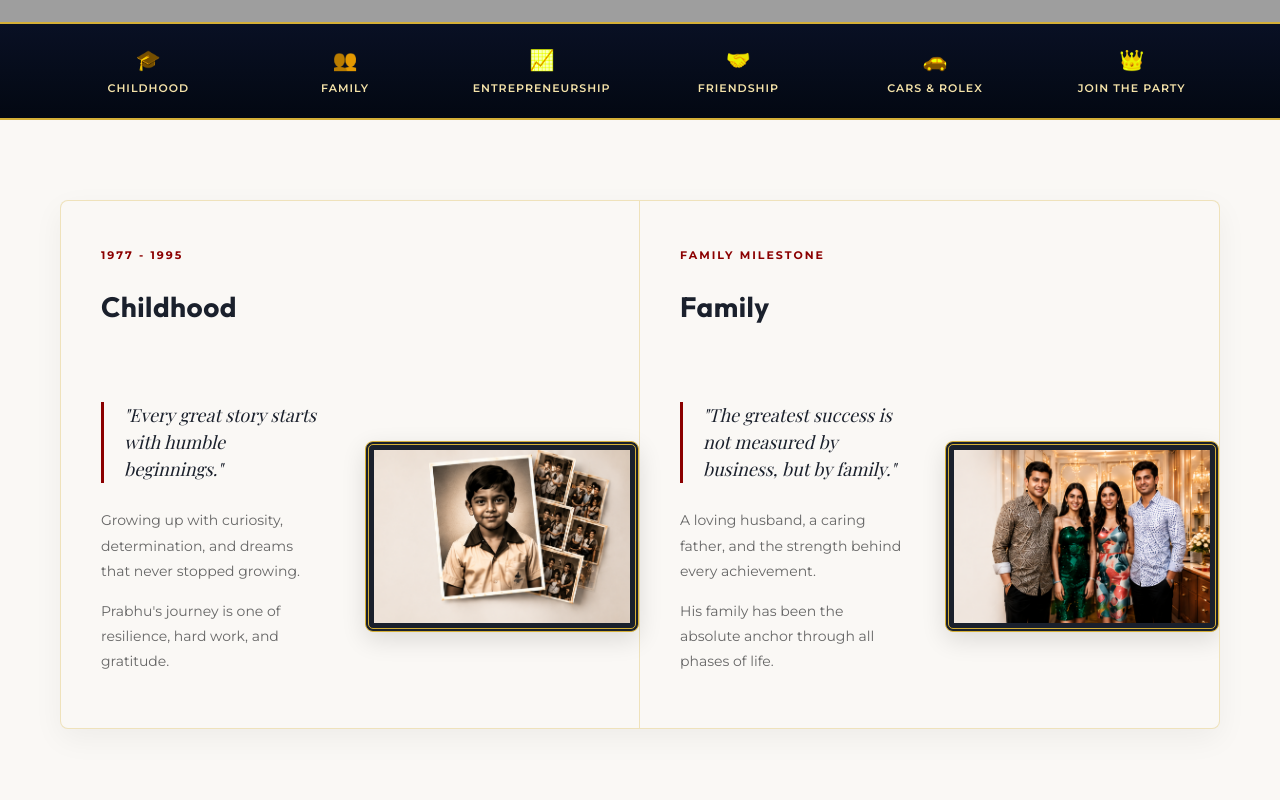
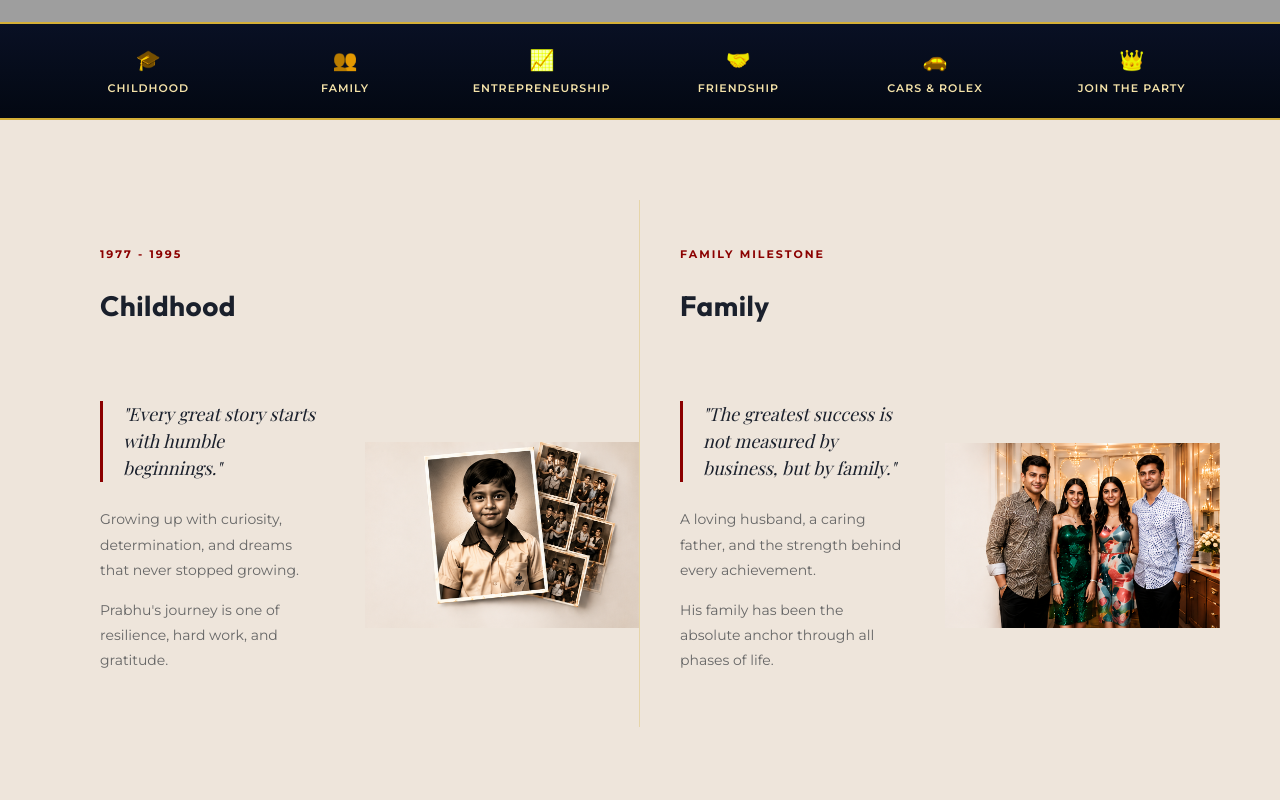
Before and after one commit to sidsfuser/pk-50, a React (Vite) app: page / in a window 1280 px wide. Shown: the part 760-1560 px from the top of the page. Built offline with nearby package versions, Linux system fonts and the light colour scheme; grey boxes are pictures that could not be loaded; a web font is replaced by a local one.

Commit message:
Update Life Journey layout to be flat and borderless matching the design mockup

```diff
--- a/src/App.tsx
+++ b/src/App.tsx
@@ -232,9 +232,9 @@ function App() {
       </div>
 
       {/* Life Journey Section */}
-      <section id="journey" className="section" style={{ background: '#FAF8F5', padding: '80px 0' }}>
+      <section id="journey" className="section" style={{ background: '#eee5db', padding: '80px 0' }}>
         <div className="container">
-          <div className="journey-grid">
+          <div className="journey-grid" style={{ background: '#eee5db' }}>
             {/* Childhood Column */}
             <div className="journey-col-childhood">
               <div className="journey-content-wrapper">
@@ -256,10 +256,8 @@ function App() {
                     </p>
                   </div>
 
-                  <div className="journey-visual" style={{ flex: '0 0 55%' }}>
-                    <div className="img-frame" style={{ borderWidth: '4px', borderColor: 'var(--gold)', boxShadow: '0 8px 24px rgba(0,0,0,0.12)', borderRadius: '8px', overflow: 'hidden', background: '#1a202c' }}>
-                      <img src="/assets/childhood.png" alt="Childhood photo collage" style={{ width: '100%', display: 'block', objectFit: 'cover' }} />
-                    </div>
+                  <div className="journey-visual" style={{ flex: '0 0 55%', display: 'flex', justifyContent: 'center' }}>
+                    <img src="/assets/childhood.png" alt="Childhood photo collage" style={{ width: '100%', display: 'block', objectFit: 'contain', maxHeight: '350px' }} />
                   </div>
                 </div>
               </div>
@@ -286,10 +284,8 @@ function App() {
                     </p>
                   </div>
 
-                  <div className="journey-visual" style={{ flex: '0 0 55%' }}>
-                    <div className="img-frame" style={{ borderWidth: '4px', borderColor: 'var(--gold)', boxShadow: '0 8px 24px rgba(0,0,0,0.12)', borderRadius: '8px', overflow: 'hidden', background: '#1a202c' }}>
-                      <img src="/assets/family.png" alt="Prabhu Karunakaran Family" style={{ width: '100%', display: 'block', objectFit: 'cover' }} />
-                    </div>
+                  <div className="journey-visual" style={{ flex: '0 0 55%', display: 'flex', justifyContent: 'center' }}>
+                    <img src="/assets/family.png" alt="Prabhu Karunakaran Family" style={{ width: '100%', display: 'block', objectFit: 'contain', maxHeight: '350px' }} />
                   </div>
                 </div>
               </div>
--- a/src/index.css
+++ b/src/index.css
@@ -296,11 +296,11 @@ h1, h2, h3, h4, h5, h6 {
   display: grid;
   grid-template-columns: 1fr 1fr;
   gap: 0;
-  background: #FAF8F5;
-  border: 1px solid rgba(212, 175, 55, 0.3);
-  box-shadow: 0 10px 30px rgba(0,0,0,0.05);
-  border-radius: 8px;
-  overflow: hidden;
+  background: #eee5db;
+  border: none;
+  box-shadow: none;
+  border-radius: 0;
+  overflow: visible;
 }
 
 .journey-col-childhood {
```
